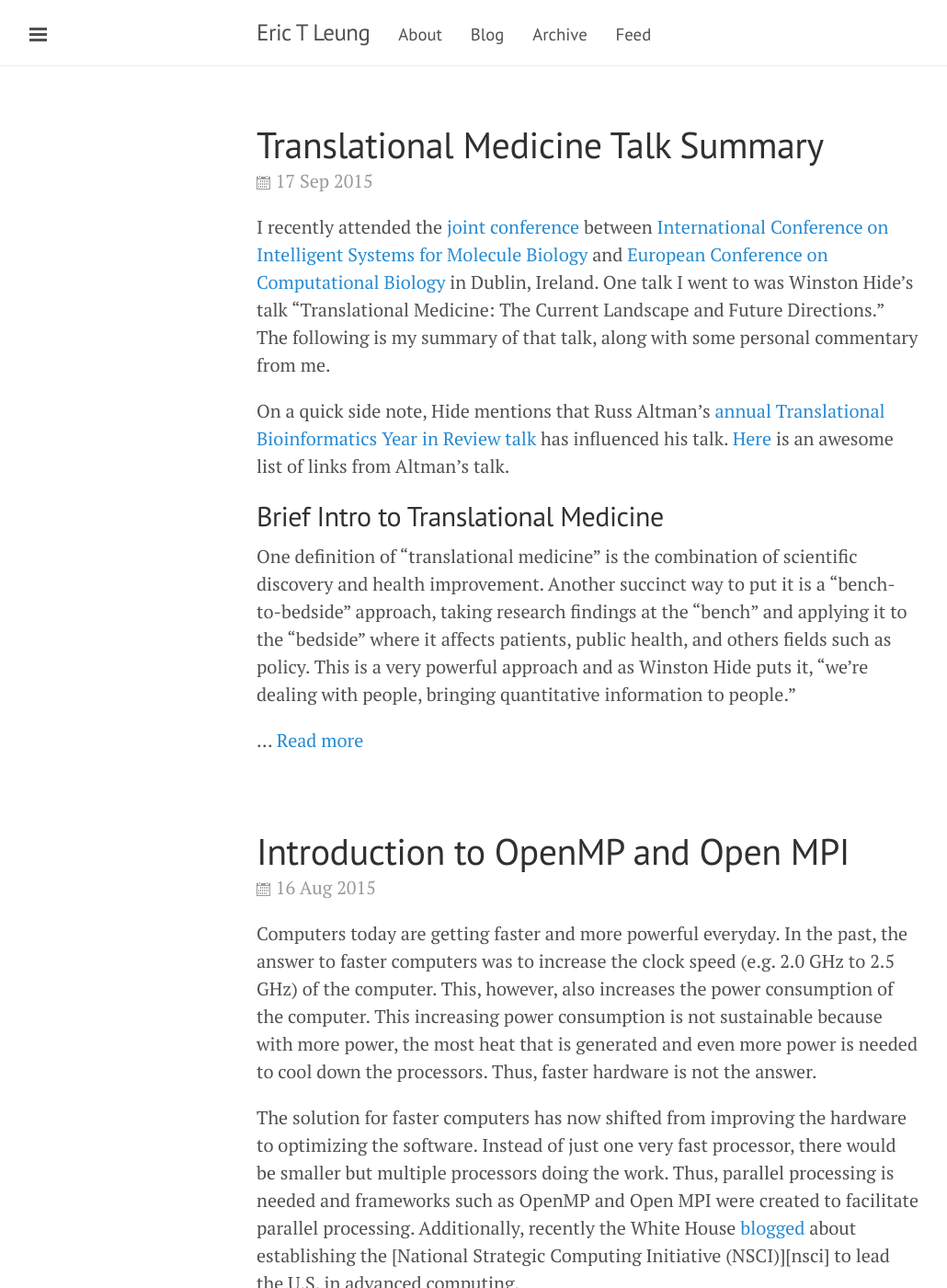
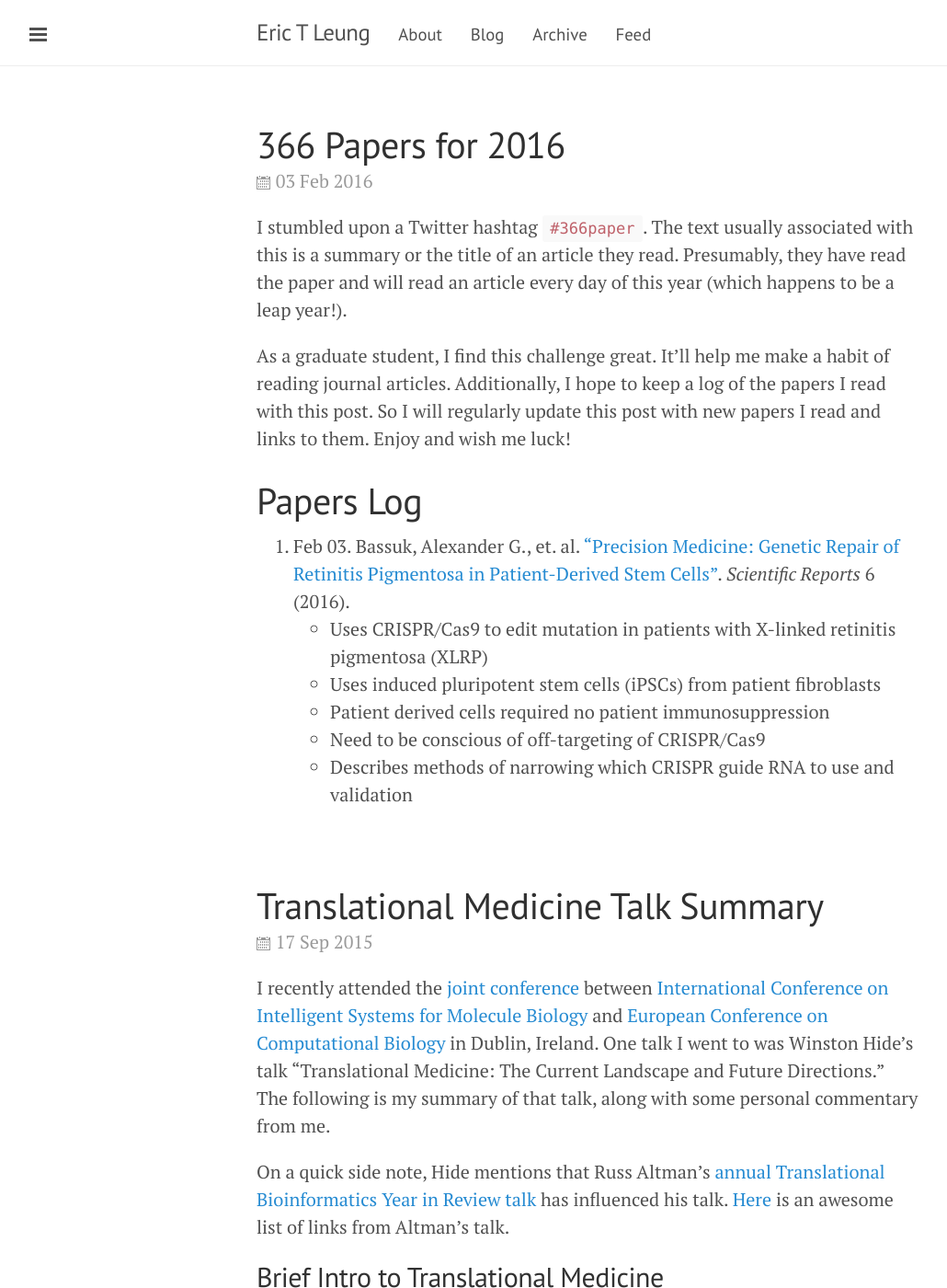
Before and after one commit to erictleung/erictleung.github.io, a Jekyll site: the page built from index.html, in a window 1280 px wide and 1400 px high. Shown: the whole window at 92% size, without its empty margins (1-1031 px from the left). Built offline with Jekyll 4.4.1, drawn with Linux system fonts in a browser that asks for light colours; nearby versions of some CDN libraries; the list of posts is cut into pages by our own code.

Commit message:
Publish and fix front matter for 366 Papers

```diff
--- a/_posts/2016-02-03-366-papers-for-2016.md
+++ b/_posts/2016-02-03-366-papers-for-2016.md
@@ -1,5 +1,11 @@
 ---
-published: false
+layout: post
+title: "366 Papers for 2016"
+category:
+    - Graduate School
+tags:
+    - papers
+    - twitter
 ---
 
 I stumbled upon a Twitter hashtag `#366paper`. The text usually associated with
```
